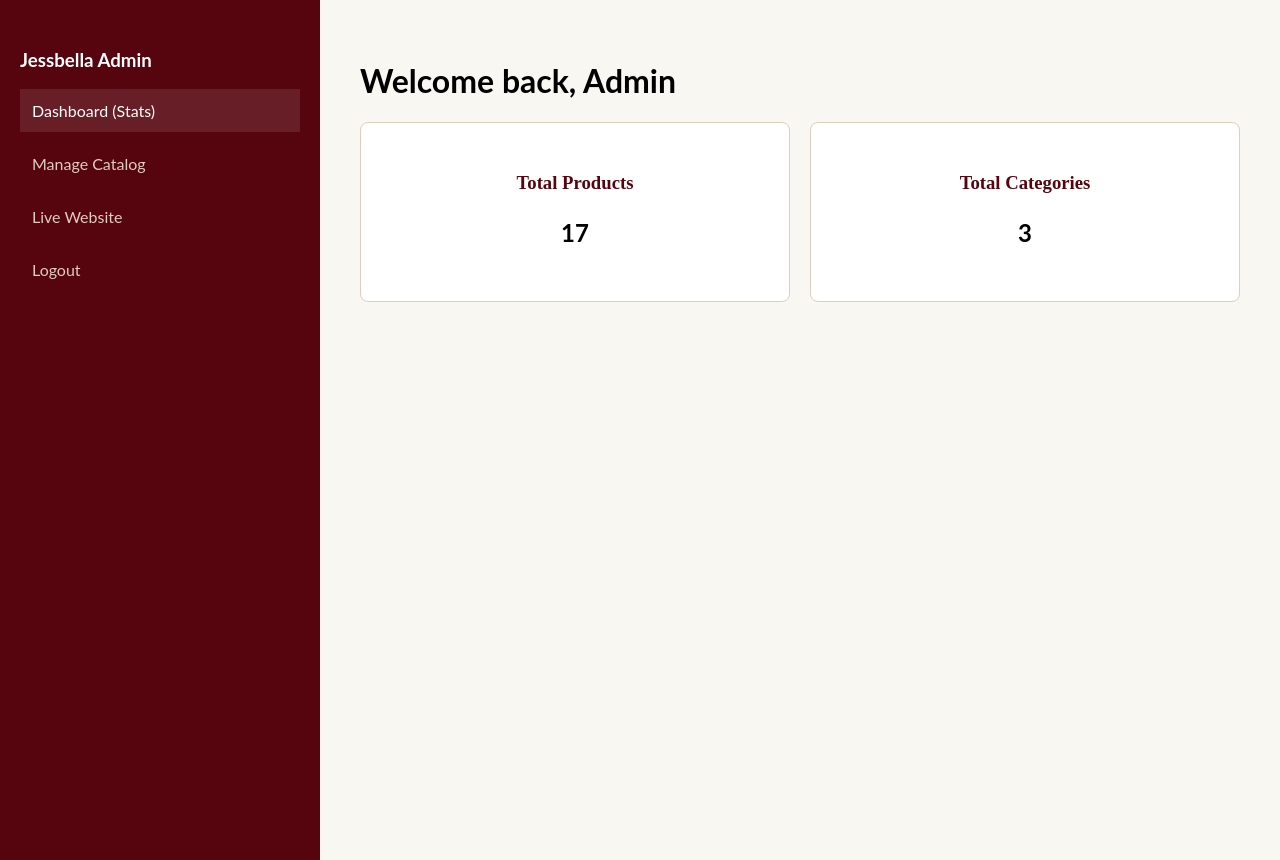
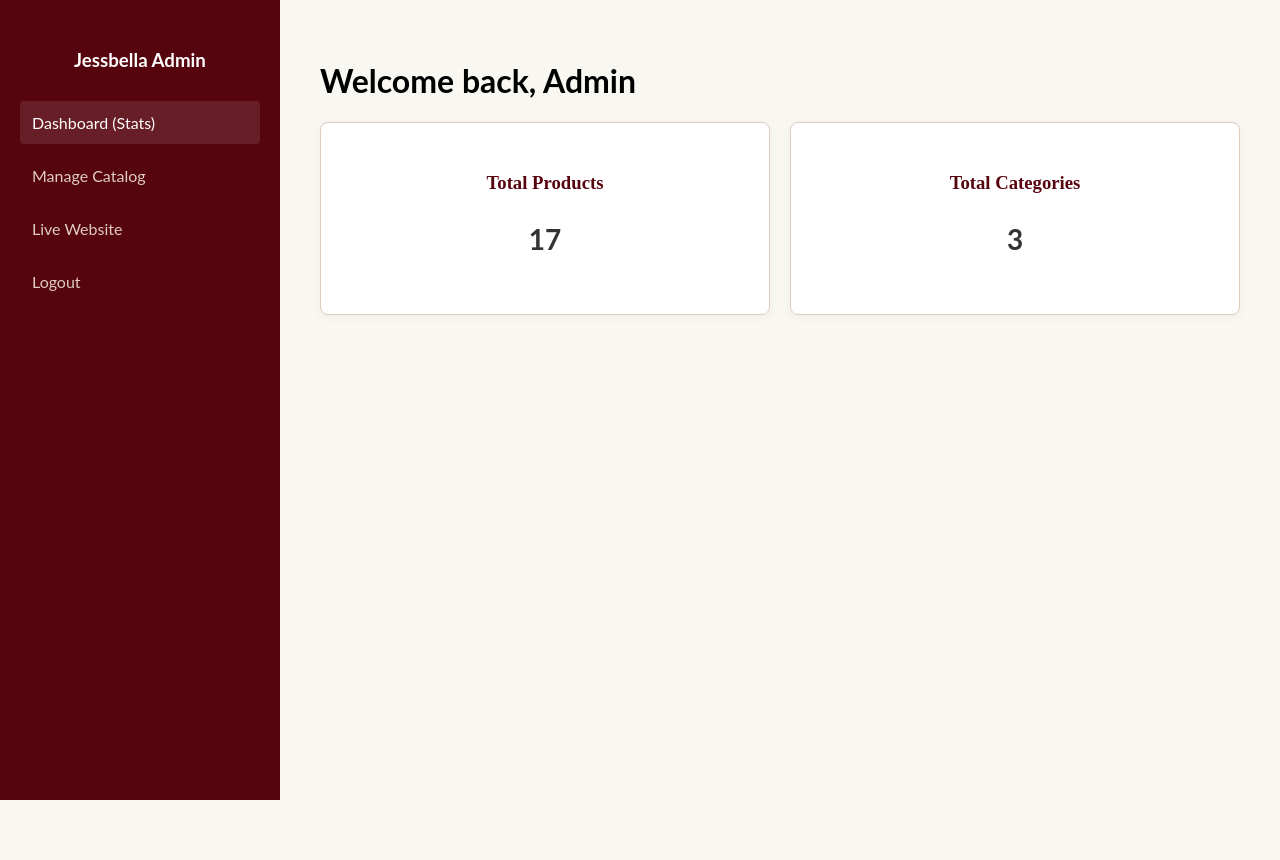
Before and after one commit to noor-abdalfatah/-Jessbella-By-Noor, a PHP site: page /admin_dashboard.php in a window 1280 px wide. After the commit the page ends 800 px from the top, so only its background shows below. Run offline with PHP 8.4, Linux system fonts and the light colour scheme; a user stored in the database is signed in; data comes from the database, SQL or seed files in the repository; a stand-in replaces the project's code that opens the database connection.

Commit message:
new Update

```diff
--- a/admin_dashboard.php
+++ b/admin_dashboard.php
@@ -2,6 +2,7 @@
 require_once 'config.php';
 session_start();
 
+// التحقق من صلاحية الأدمن
 if (!isset($_SESSION['user_id']) || $_SESSION['role'] !== 'admin') {
     header("Location: login.php");
     exit();
@@ -16,21 +17,37 @@ $total_categories = $pdo->query("SELECT COUNT(*) FROM categories")->fetchColumn(
 <html lang="en">
 <head>
     <meta charset="UTF-8">
+    <meta name="viewport" content="width=device-width, initial-scale=1.0">
     <title>Admin Dashboard | Jessbella</title>
-    <link href="css/all.min.css" rel="stylesheet">
     <style>
-        body { font-family: 'Lato', sans-serif; background: #f9f7f2; margin: 0; display: flex; }
-        .sidebar { width: 280px; background: #56040e; color: #fff; height: 100vh; padding: 30px 20px; }
-        .sidebar a { display: block; color: #dfcec0; padding: 12px; text-decoration: none; margin-bottom: 10px; }
-        .sidebar a.active { background: rgba(255,255,255,0.1); color: #fff; }
-        .main-content { flex: 1; padding: 40px; }
-        .stats-container { display: flex; gap: 20px; }
-        .stat-card { background: #fff; padding: 30px; border-radius: 8px; border: 1px solid #dfcec0; flex: 1; text-align: center; }
-        .stat-card h3 { font-family: 'Playfair Display', serif; color: #56040e; }
-        .stat-card p { font-size: 24px; font-weight: bold; }
+        * { box-sizing: border-box; }
+        body { font-family: 'Lato', sans-serif; background: #f9f7f2; margin: 0; display: flex; min-height: 100vh; }
+
+        /* Sidebar Styles */
+        .sidebar { width: 280px; background: #56040e; color: #fff; padding: 30px 20px; flex-shrink: 0; }
+        .sidebar h3 { text-align: center; margin-bottom: 30px; }
+        .sidebar a { display: block; color: #dfcec0; padding: 12px; text-decoration: none; margin-bottom: 10px; border-radius: 4px; transition: 0.3s; }
+        .sidebar a.active, .sidebar a:hover { background: rgba(255,255,255,0.1); color: #fff; }
+
+        /* Main Content Styles */
+        .main-content { flex: 1; padding: 40px; overflow-x: hidden; }
+        .stats-container { display: flex; gap: 20px; flex-wrap: wrap; margin-top: 20px; }
+        .stat-card { background: #fff; padding: 30px; border-radius: 8px; border: 1px solid #dfcec0; flex: 1; min-width: 200px; text-align: center; box-shadow: 0 2px 10px rgba(0,0,0,0.05); }
+        .stat-card h3 { font-family: 'Playfair Display', serif; color: #56040e; margin-bottom: 10px; }
+        .stat-card p { font-size: 28px; font-weight: bold; color: #333; }
+
+        /* التعديل الجوهري للتجاوب (Responsive) */
+        @media (max-width: 768px) {
+            body { flex-direction: column; } /* تحويل التصميم لعمودي في الجوال */
+            .sidebar { width: 100%; height: auto; padding: 20px; }
+            .main-content { padding: 20px; }
+            .stats-container { flex-direction: column; }
+            h1 { font-size: 24px; text-align: center; }
+        }
     </style>
 </head>
 <body>
+
     <div class="sidebar">
         <h3>Jessbella Admin</h3>
         <a href="admin_dashboard.php" class="active">Dashboard (Stats)</a>
@@ -38,18 +55,20 @@ $total_categories = $pdo->query("SELECT COUNT(*) FROM categories")->fetchColumn(
         <a href="index.php">Live Website</a>
         <a href="logout.php">Logout</a>
     </div>
+
     <div class="main-content">
         <h1>Welcome back, Admin</h1>
         <div class="stats-container">
             <div class="stat-card">
                 <h3>Total Products</h3>
-                <p><?= $total_products ?></p>
+                <p><?= htmlspecialchars($total_products) ?></p>
             </div>
             <div class="stat-card">
                 <h3>Total Categories</h3>
-                <p><?= $total_categories ?></p>
+                <p><?= htmlspecialchars($total_categories) ?></p>
             </div>
         </div>
     </div>
+
 </body>
 </html>
```
Also changed, not shown: admin_products.php (+31 -13 lines).
